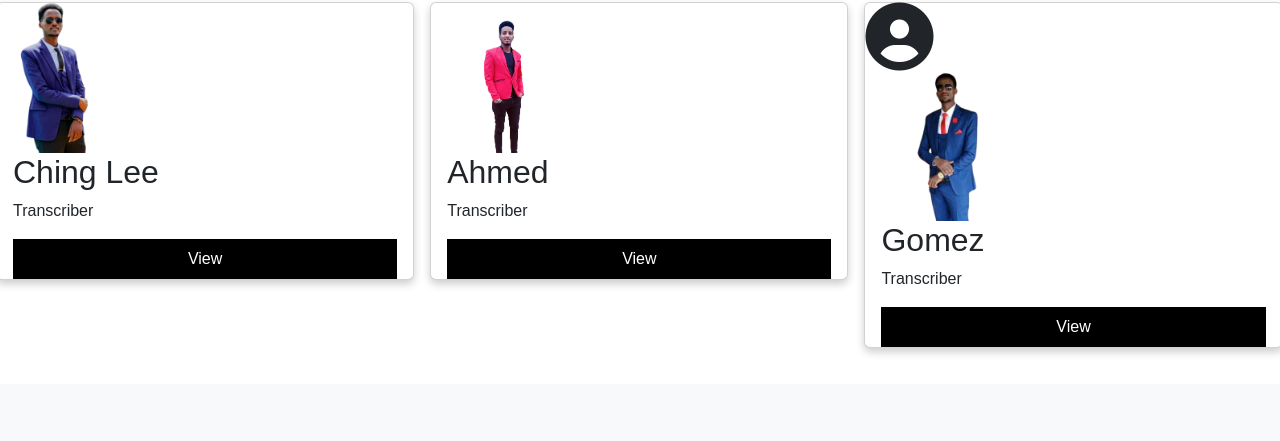
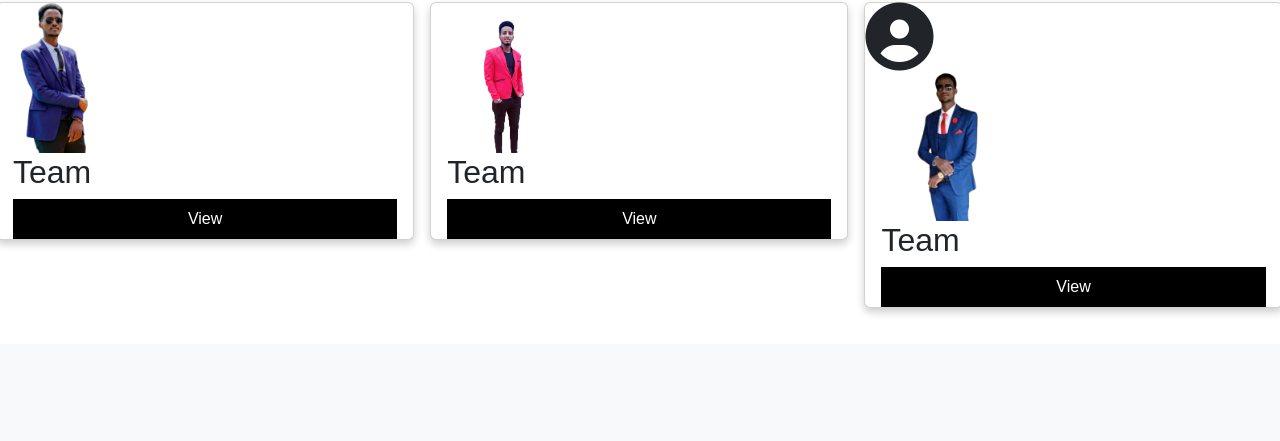
Before and after one commit to JOSEPHONYANGO/ebise-media, a plain HTML site: page index.html in a window 1280 px wide. Shown: the part 3612-4053 px from the top of the page. Drawn offline with nearby package versions, Linux system fonts and the light colour scheme.

Commit message:
another team

```diff
--- a/index.html
+++ b/index.html
@@ -626,9 +626,9 @@
                 <div class="card">
                     <img src="images/one-removebg-preview.png" width="100px">
                     <div class="container">
-                        <h2>Ching Lee</h2>
+                        <h2>Team</h2>
 
-<p>Transcriber</p>
+
 
 
 
@@ -641,9 +641,9 @@
                 <div class="card two">
                     <img src="images/person-two-removebg-preview.png" alt="" height="50px">
                     <div class="container">
-                        <h2>Ahmed</h2>
+                        <h2>Team</h2>
 
-<p>Transcriber</p>
+
 
 
 
@@ -657,10 +657,10 @@
                     style="font-size:68px;"></i>
                     <img src="images/three-removebg-preview.png" alt="">
                     <div class="container">
-                        <h2>Gomez</h2>
+                        <h2>Team</h2>
 
 
-<p>Transcriber</p>
+
 
 
 
```
